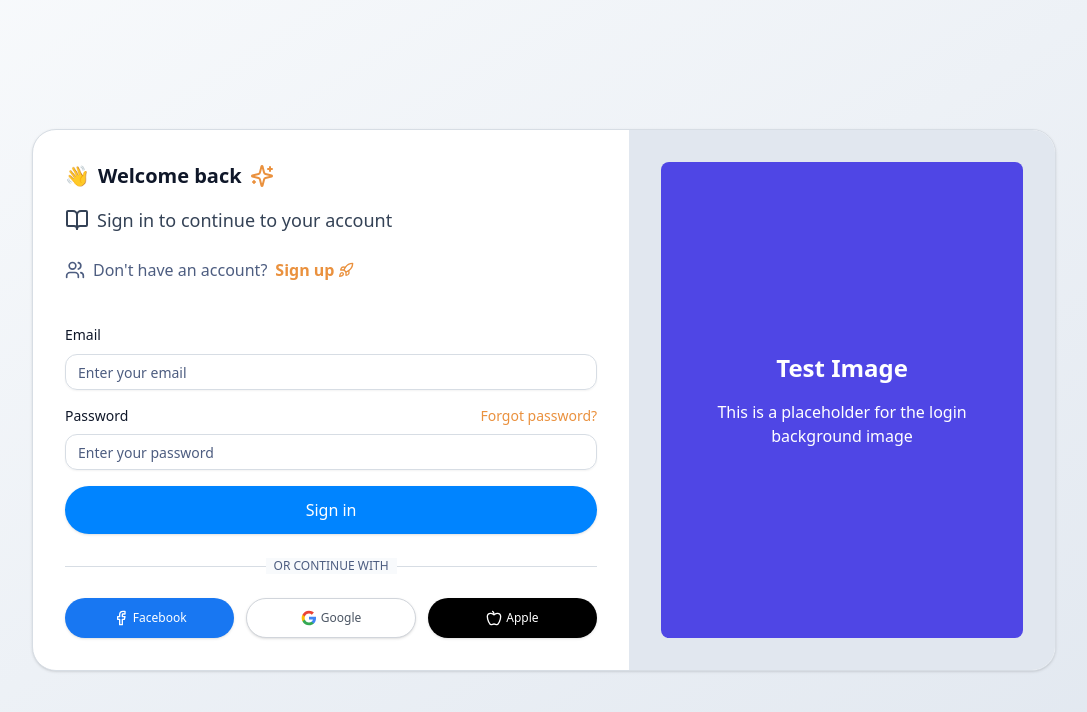
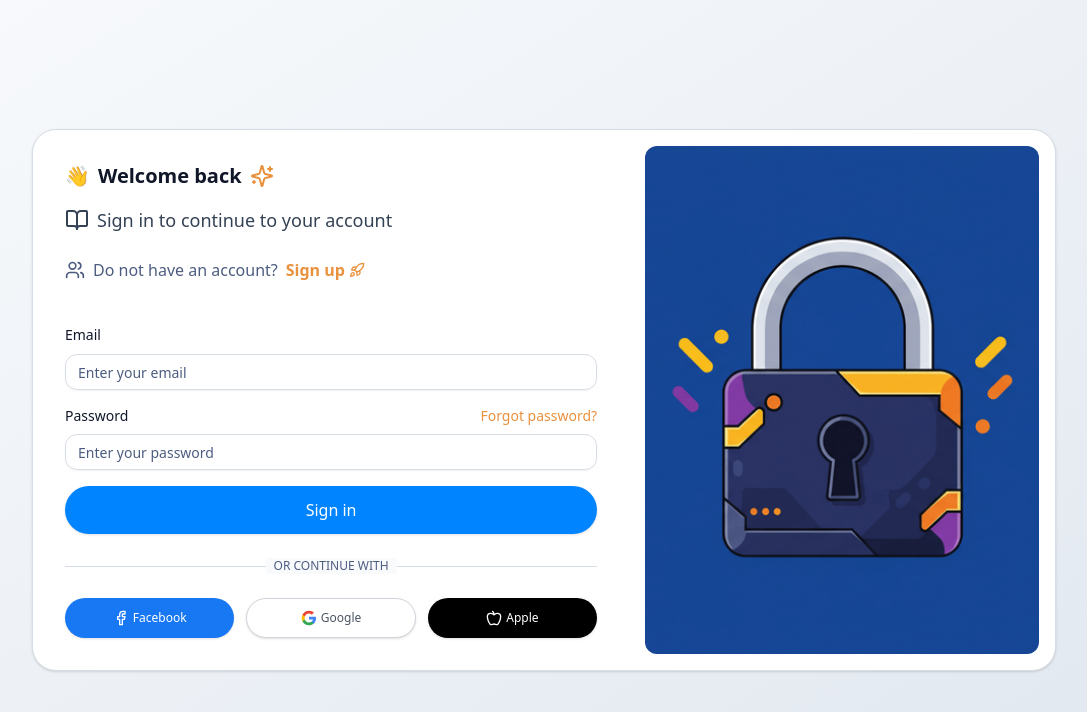
Before and after one commit to CodexScriba/boilerplate, a Next.js app: page /en/auth/login in a window 1280 px wide. Shown: the top 712 px of the page, without its empty margins (96-1183 px from the left). Built offline with nearby package versions, Linux system fonts and the light colour scheme; no server answers.

Commit message:
fix sign in

```diff
--- a/src/app/[locale]/auth/login/page.tsx
+++ b/src/app/[locale]/auth/login/page.tsx
@@ -2,7 +2,7 @@
 import { LoginForm } from "../components/LoginForm";
 import { SocialButtons } from "../components/SocialButtons";
 import { Separator } from "@/components/ui/separator";
-import { Card, CardDescription, CardHeader, CardContent } from "@/components/ui/card";
+import { Card, CardDescription, CardHeader } from "@/components/ui/card";
 import Link from "next/link";
 import Image from "next/image";
 import { BookOpen, Stars, Rocket, Users } from "lucide-react";
@@ -34,7 +34,7 @@ export default function LoginPage() {
                 </div>
                 <CardDescription className="text-base flex items-center gap-2 mt-4">
                   <Users className="w-5 h-5 text-[hsl(var(--muted-foreground))]" />
-                  Don't have an account?{" "}
+                  Do not have an account?{" "}
                   <Link
                     href="/auth/register"
                     className="text-[hsl(var(--accent2))] hover:underline font-bold inline-flex items-center gap-1"
@@ -63,16 +63,16 @@ export default function LoginPage() {
               </div>
             </div>
 
-            {/* Right side - Test Image */}
-            <div className="md:w-5/12 p-4 hidden md:flex items-center justify-center bg-muted">
-              <div className="relative w-full h-full rounded-xl overflow-hidden p-4">
-                {/* TODO: Replace with actual image for production */}
-                <div className="bg-[#4F46E5] w-full h-full rounded-lg flex items-center justify-center text-white font-medium text-center p-4">
-                  <div className="space-y-4">
-                    <div className="text-2xl font-bold">Test Image</div>
-                    <div>This is a placeholder for the login background image</div>
-                  </div>
-                </div>
+            {/* Right side - Image */}
+            <div className="md:w-5/12 p-4 hidden md:flex items-center justify-center">
+              <div className="relative w-full h-full rounded-xl overflow-hidden p-1">
+                <Image
+                  src="/images/login_image.png"
+                  alt="Login illustration"
+                  fill
+                  className="object-cover rounded-lg"
+                  priority
+                />
               </div>
             </div>
           </div>
```
Also changed, not shown: public/images/login_image.png (added).
